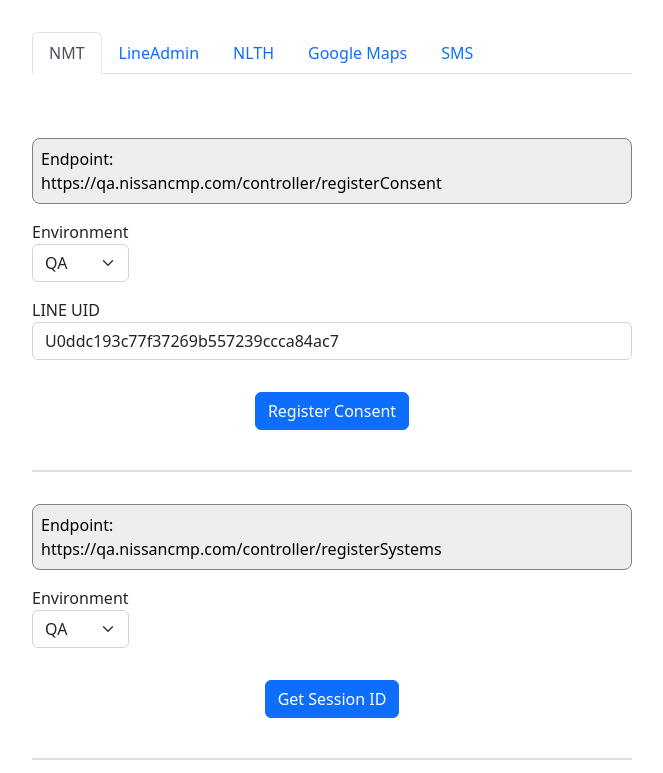
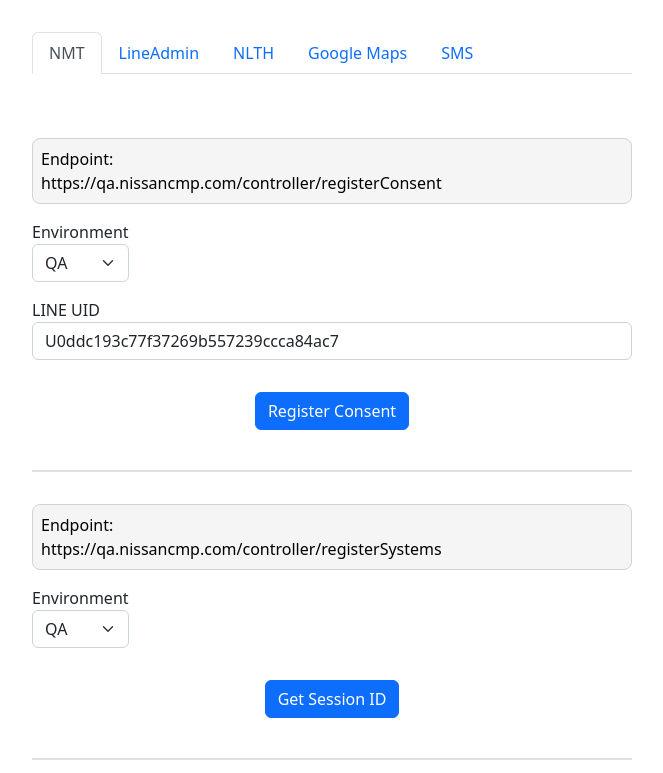
Before and after one commit to liamjustin101/liamjustin101.github.io, a plain HTML site: page aiq/nissan/api/index.html in a window 1280 px wide. Shown: the top 773 px of the page, without its empty margins (308-971 px from the left). Drawn offline with nearby package versions, Linux system fonts and the light colour scheme; some packages are replaced by stand-ins of ours.

Commit message:
Update index.html

```diff
--- a/aiq/nissan/api/index.html
+++ b/aiq/nissan/api/index.html
@@ -51,10 +51,10 @@
         margin-left: 16px;
       }
       .lj-header {
-        border: 1px solid grey;
+        border: 1.5px solid lightgrey;
         border-radius: 8px;
         padding: 8px;
-        background-color: #eeeeee;
+        background-color: whitesmoke;
         color: black;
       }
       .lj-width-100p {
@@ -450,6 +450,7 @@
 
     <script>
       $(function(){
+        /*
         var hash = window.location.hash;
         hash && $('ul.nav a[href="' + hash + '"]').tab('show');
 
@@ -459,6 +460,7 @@
           window.location.hash = this.hash;
           $('html,body').scrollTop(scrollmem);
         });
+        */
       });
       $(window).on('hashchange',function(){
           window.location.reload(true);
```
